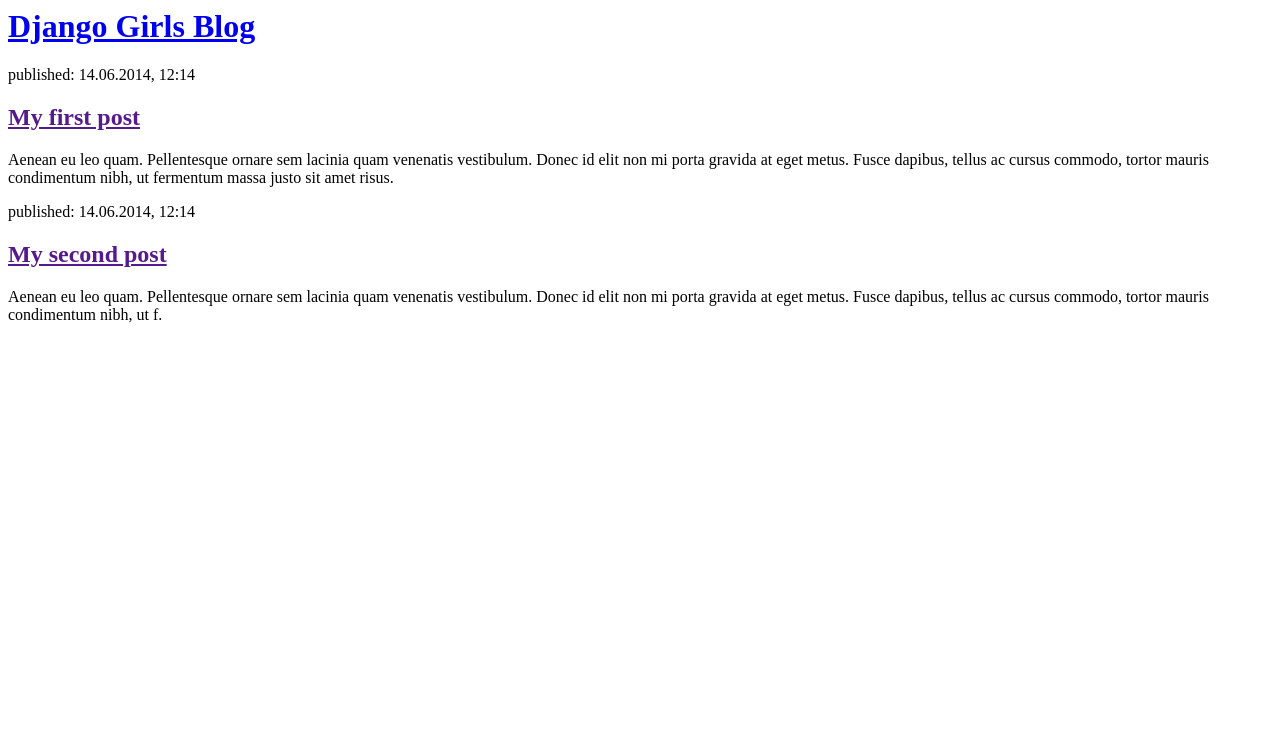
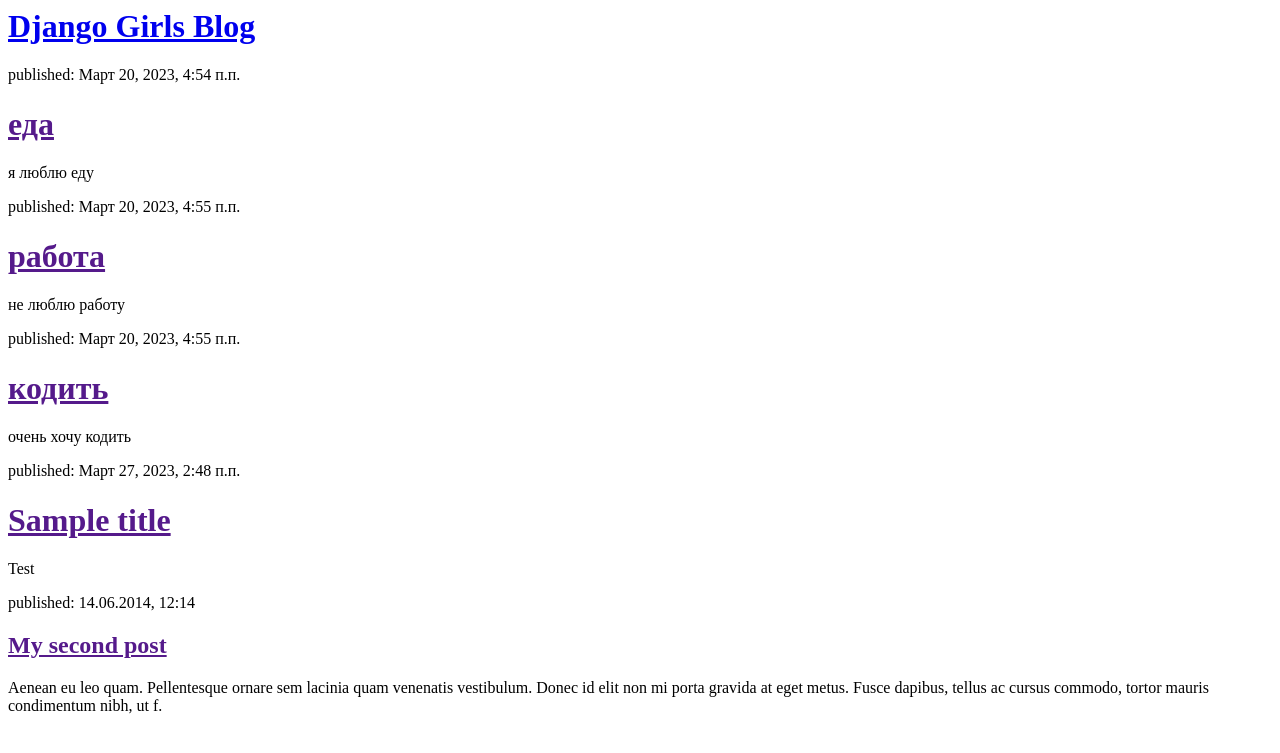
Before and after one commit to mixa-oxrannik/my-blog, a Django app: page / in a window 1280 px wide. Shown: the top 753 px of the page. Run offline with Django 3.2, Linux system fonts and the light colour scheme; data comes from the database, SQL or seed files in the repository; both versions use the stored data as it was after the commit.

Commit message:
Modified templates to display posts from database.

```diff
--- a/mysite/blog/templates/blog/post_list.html
+++ b/mysite/blog/templates/blog/post_list.html
@@ -7,11 +7,15 @@
             <h1><a href="/">Django Girls Blog</a></h1>
         </div>
 
-        <div>
-            <p>published: 14.06.2014, 12:14</p>
-            <h2><a href="">My first post</a></h2>
-            <p>Aenean eu leo quam. Pellentesque ornare sem lacinia quam venenatis vestibulum. Donec id elit non mi porta gravida at eget metus. Fusce dapibus, tellus ac cursus commodo, tortor mauris condimentum nibh, ut fermentum massa justo sit amet risus.</p>
-        </div>
+        {% for post in posts %}
+            <div>
+                <p>published: {{ post.published_date }}</p>
+                <h1><a href="">{{ post.title }}</a></h1>
+                <p>{{ post.text|linebreaksbr }}</p>
+            </div>
+        {% endfor %}
+
+
 
         <div>
             <p>published: 14.06.2014, 12:14</p>
--- a/mysite/blog/views.py
+++ b/mysite/blog/views.py
@@ -1,4 +1,7 @@
 from django.shortcuts import render
+from .models import Post
+from django.utils import timezone
 
 def post_list(request):
-    return render(request, 'blog/post_list.html', {})
+    posts = Post.objects.filter(published_date__lte=timezone.now()).order_by('published_date')
+    return render(request, 'blog/post_list.html', {'posts': posts})
```
Also changed, not shown: mysite/db.sqlite3.
